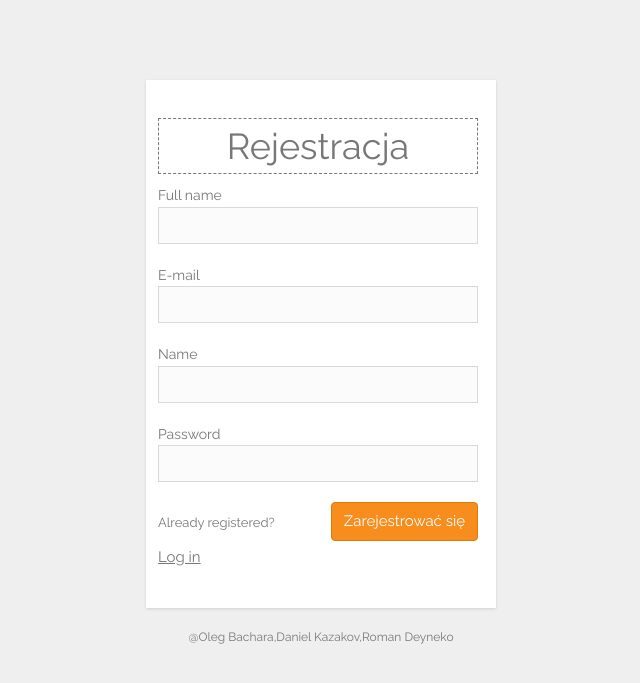
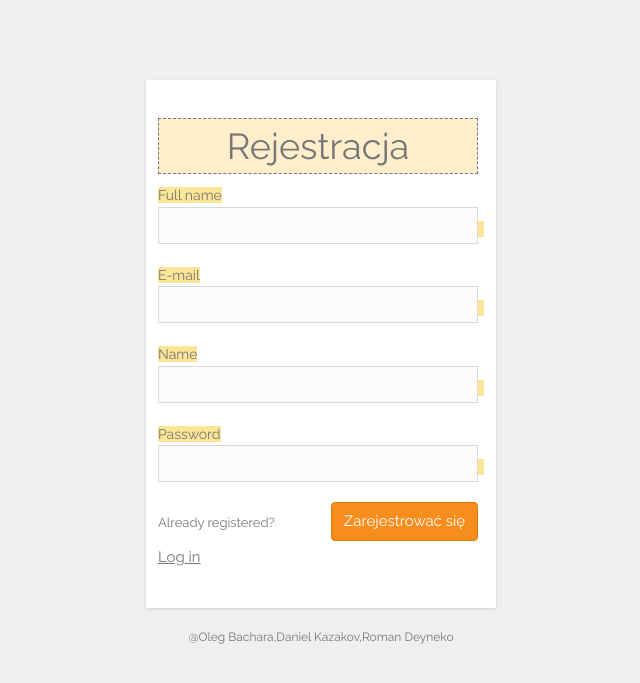
Before and after one commit to NeKoRoM/proektZespolowy, a PHP site: page /register.php in a window 1280 px wide. Shown: the top 683 px of the page, without its empty margins (319-959 px from the left). Run offline with PHP 8.4, Linux system fonts and the light colour scheme; data that the repository does not hold is empty.

Commit message:
small style correcting

```diff
--- a/login.php
+++ b/login.php
@@ -85,11 +85,11 @@ $message = "Invalid username or password!";
  <body>
  	<div class="container mlogin">
  		<div id="login">
- 			<h1>Login</h1>
+ 			<h1 style="background-color:#fbe697 ;">Login</h1>
  			<form action="" id="loginform" method="post" name="loginform">
- 				<p><label for="user_login">Username<br>
+ 				<p><label for="user_login" style="background-color:#fbe697 ;">Username<br>
  						<input class="input" id="username" name="username" size="20" type="text" value=""></label></p>
- 				<p><label for="user_pass">Password<br>
+ 				<p><label for="user_pass" style="background-color:#fbe697 ;">Password<br>
  						<input class="input" id="password" name="password" size="20" type="password" value=""></label>
  				</p>
  				<p class="submit"><input class="button" name="login" type="submit" value="Log in"></p>
--- a/register.php
+++ b/register.php
@@ -16,18 +16,18 @@
     }
   </style>
   <div id="login">
-    <h1>Rejestracja</h1>
+    <h1 style="background-color:#ffeecc ;">Rejestracja</h1>
 
 
       <body>
         <form action="register.php" id="registerform" method="post" name="registerform">
-          <h><label for="user_login">Full name<br>
+          <h><label for="user_login" style="background-color:#fbe697 ;">Full name<br>
               <input id="full_name" name="full_name" size="32" type="text" value=""></label></p>
-            <p><label for="user_pass">E-mail<br>
+            <p><label for="user_pass" style="background-color:#fbe697 ;">E-mail<br>
                 <input class="input" id="email" name="email" size="32" type="email" value=""></label></p>
-            <p><label for="user_pass">Name<br>
+            <p><label for="user_pass" style="background-color:#fbe697 ;">Name<br>
                 <input class="input" id="username" name="username" size="20" type="text" value=""></label></p>
-            <p><label for="user_pass">Password<br>
+            <p><label for="user_pass" style="background-color:#fbe697 ;">Password<br>
                 <input class="input" id="password" name="password" size="32" type="password" value=""></label></p>
             <p class="submit"><input class="button" id="register" name="register" type="submit"
                 value="Zarejestrować się">
```
Also changed, not shown: ajax/insert.php (deleted, +0 -23 lines), index.php (+3 -17 lines).
